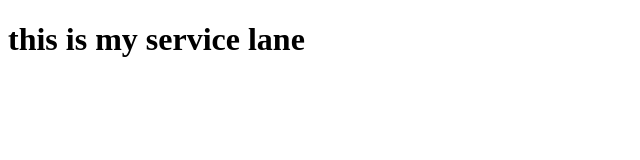
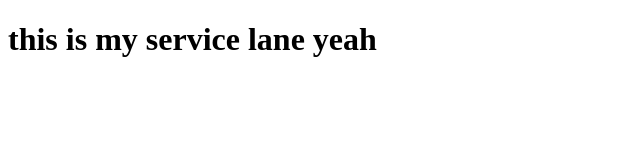
Before and after one commit to Johnchukwu/Group_B, a plain HTML site: page pages/service.html in a window 1280 px wide. Shown: the whole page, without its empty margins (0-640 px from the left). Drawn offline with Linux system fonts and the light colour scheme.

Commit message:
my service lane

```diff
--- a/pages/service.html
+++ b/pages/service.html
@@ -6,6 +6,6 @@
     <title>Document</title>
 </head>
 <body>
-    <h1>this is my service lane</h1>
+    <h1>this is my service lane yeah</h1>
 </body>
 </html>
```
